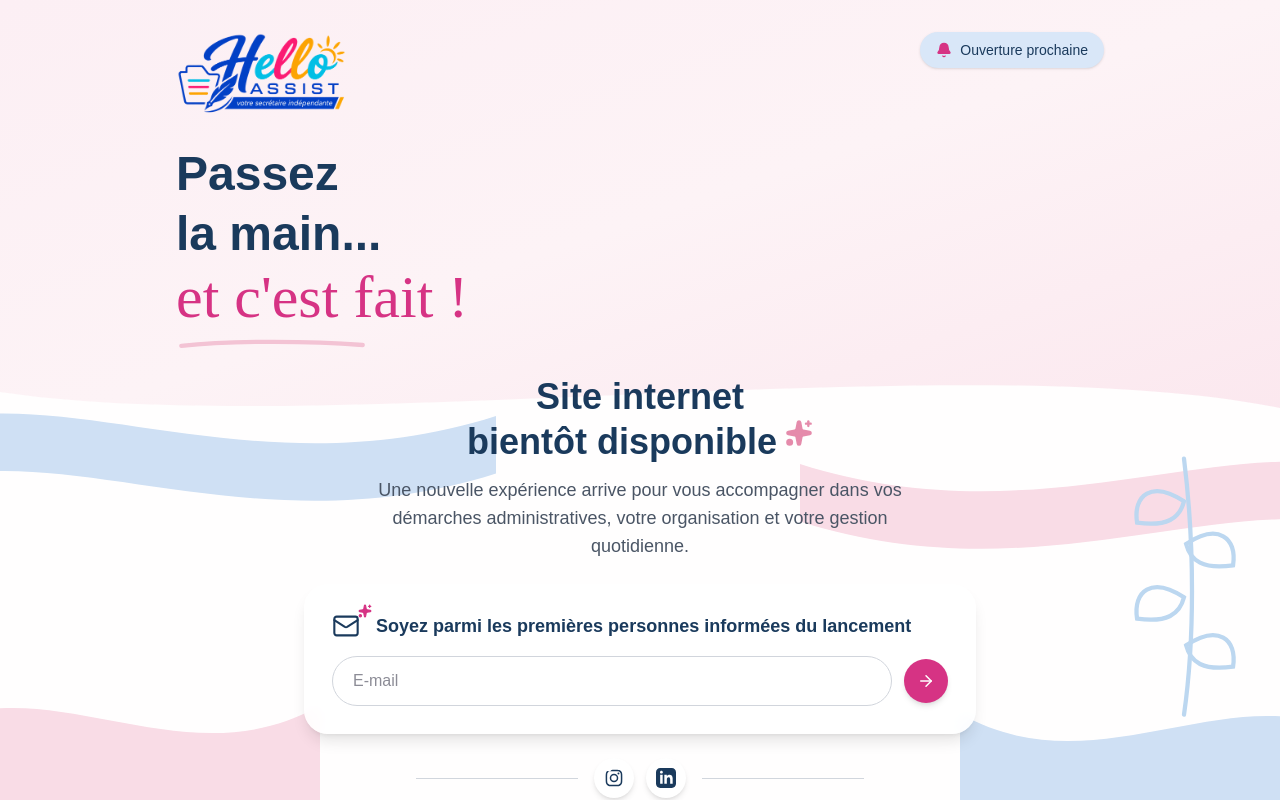
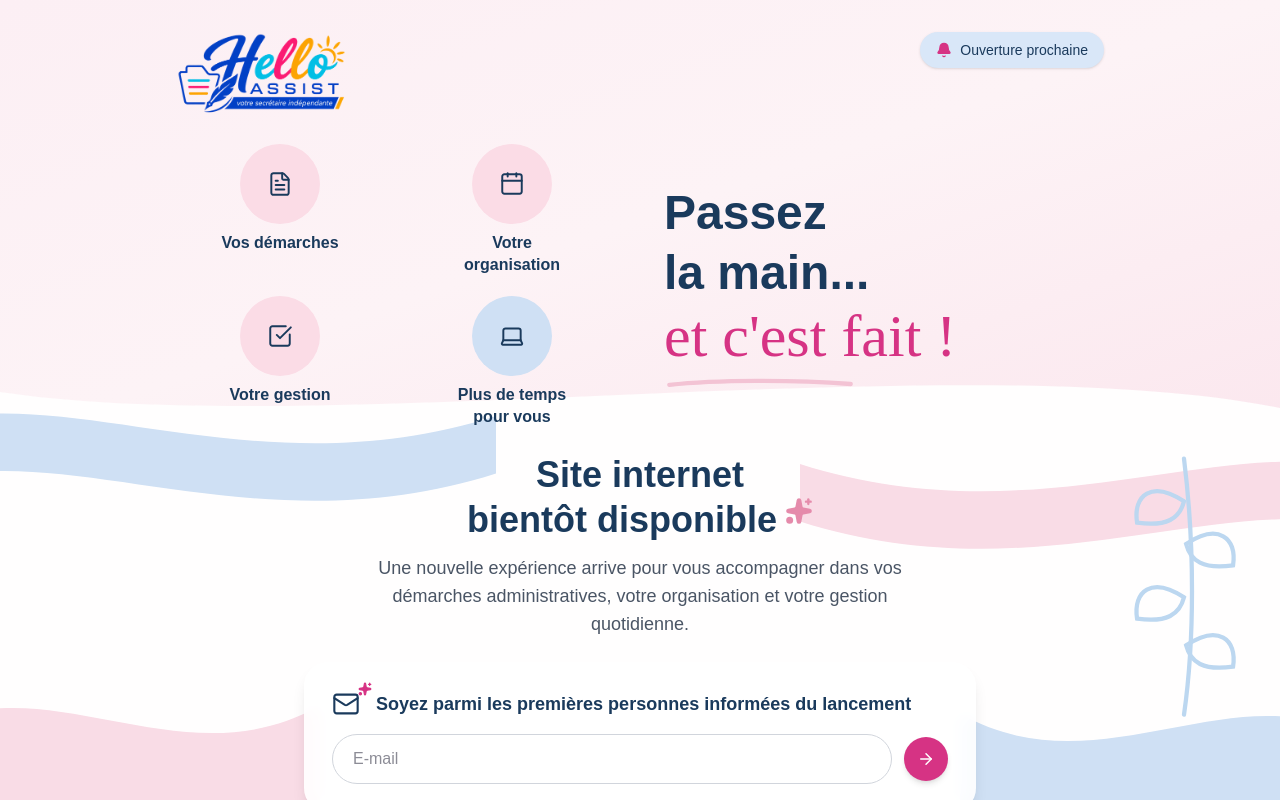
Before and after one commit to agenceleela/helloassist, a Next.js app: page / in a window 1280 px wide. Built offline with nearby package versions, Linux system fonts and the light colour scheme.

Commit message:
feat: add 2x2 feature icons grid beside slogan on coming soon page for balanced layout

```diff
--- a/src/components/ComingSoon.tsx
+++ b/src/components/ComingSoon.tsx
@@ -2,7 +2,24 @@
 
 import { useState } from "react";
 import { motion } from "framer-motion";
-import { Bell, ArrowRight, CheckCircle, Mail, Sparkles } from "lucide-react";
+import {
+  Bell,
+  ArrowRight,
+  CheckCircle,
+  Mail,
+  Sparkles,
+  FileText,
+  Calendar,
+  CheckSquare,
+  Laptop,
+} from "lucide-react";
+
+const features = [
+  { icon: FileText, label: "Vos démarches", bg: "bg-[#fbdce6]" },
+  { icon: Calendar, label: "Votre organisation", bg: "bg-[#fbdce6]" },
+  { icon: CheckSquare, label: "Votre gestion", bg: "bg-[#fbdce6]" },
+  { icon: Laptop, label: "Plus de temps pour vous", bg: "bg-[#cfe0f4]" },
+];
 
 const ComingSoon = () => {
   const [email, setEmail] = useState("");
@@ -99,8 +116,26 @@ const ComingSoon = () => {
           </span>
         </div>
 
-        {/* Slogan aligné à gauche */}
-        <div className="mb-6">
+        {/* Pictos 2x2 à gauche + slogan à droite */}
+        <div className="grid md:grid-cols-2 gap-8 md:gap-12 items-center mb-6">
+          {/* Carré de 4 pictos */}
+          <div className="grid grid-cols-2 gap-x-6 gap-y-5 justify-items-center">
+            {features.map((feature) => (
+              <div key={feature.label} className="flex flex-col items-center text-center">
+                <div
+                  className={`w-14 h-14 md:w-20 md:h-20 rounded-full flex items-center justify-center mb-2 ${feature.bg}`}
+                >
+                  <feature.icon className="text-[#1a3a5c]" size={26} strokeWidth={1.8} />
+                </div>
+                <p className="text-sm md:text-base font-semibold text-[#1a3a5c] leading-snug max-w-[110px] md:max-w-[140px]">
+                  {feature.label}
+                </p>
+              </div>
+            ))}
+          </div>
+
+          {/* Slogan à droite des pictos */}
+          <div className="text-center md:text-left">
             <p className="text-3xl md:text-5xl font-bold text-[#1a3a5c] leading-tight">
               Passez
               <br />
@@ -108,7 +143,7 @@ const ComingSoon = () => {
             </p>
             <p className="script-accent text-4xl md:text-6xl leading-tight">et c'est fait !</p>
             <svg
-            className="mt-2 w-32 md:w-48 text-[#f3c3d4]"
+              className="mt-2 w-32 md:w-48 mx-auto md:mx-0 text-[#f3c3d4]"
               viewBox="0 0 220 14"
               fill="none"
               stroke="currentColor"
@@ -117,6 +152,7 @@ const ComingSoon = () => {
             >
               <path d="M6 9 C 60 3, 150 3, 214 8" />
             </svg>
+          </div>
         </div>
 
         {/* Annonce centrée */}
```
Lines whose indentation alone changed are shown as unchanged.
